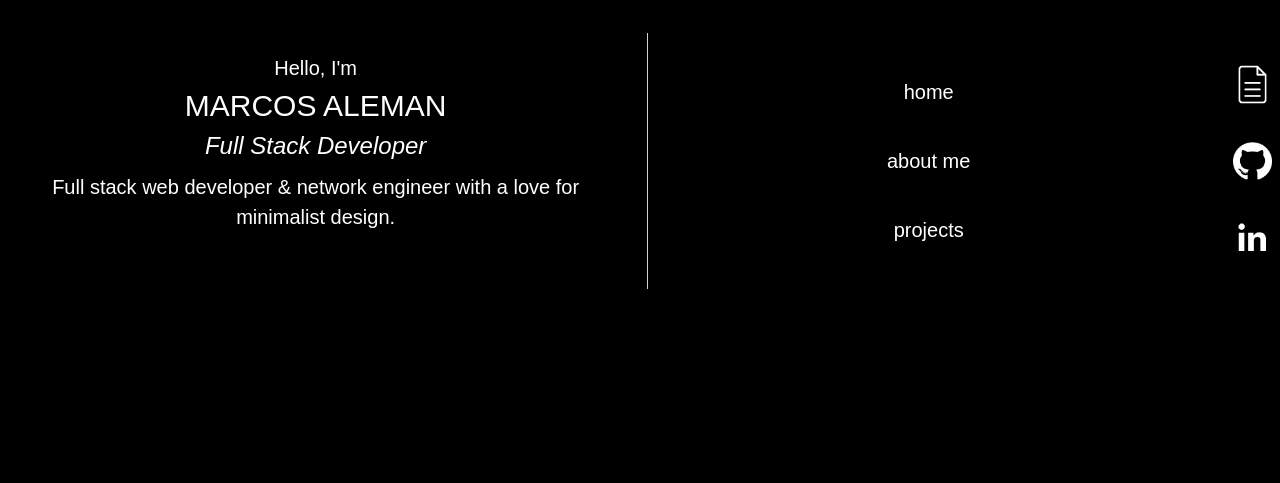
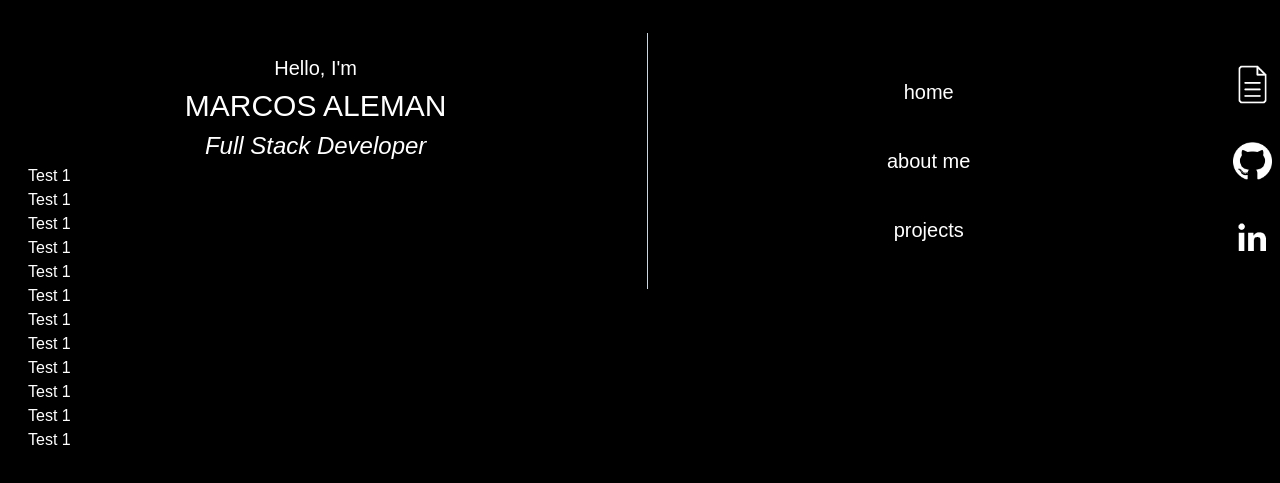
Before and after one commit to EruditeCoder/portfolio, a React (Create React App) app: page /projects in a window 1280 px wide. Shown: the part 159-642 px from the top of the page. Built offline with nearby package versions, Linux system fonts and the light colour scheme.

Commit message:
Added dummy text and made minor content changes

```diff
--- a/src/App.js
+++ b/src/App.js
@@ -1,18 +1,37 @@
 import React from 'react'
 import Home from './Views/Home'
+import About from './Views/About'
+import Projects from './Views/Projects'
 import List from './Components/List'
 import Links from './Components/Links'
+import {
+    BrowserRouter as Router,
+    Link,
+    Switch,
+    Route
+} from 'react-router-dom'
 
 function App() {
     return (
         <div className="mt-48 text-white">
+            <Router>
                 <div className="px-2">
 
                     <div className="flex h-64">
 
                         {/* Dynamic content */}
                         <div className="w-6/12 p-5">
+                            <Switch>
+                                <Route exact path="/">
                                     <Home />
+                                </Route>
+                                <Route exact path="/about-me">
+                                    <About />
+                                </Route>
+                                <Route exact path="/projects">
+                                    <Projects />
+                                </Route>
+                            </Switch>
                         </div>
 
                         {/* Divider */}
@@ -33,6 +52,7 @@ function App() {
                     </div>
 
                 </div>
+            </Router>
         </div>
     )
 }
--- a/src/Components/List.js
+++ b/src/Components/List.js
@@ -1,11 +1,27 @@
 import React from 'react'
+import {
+    BrowserRouter as Router,
+    Link
+} from 'react-router-dom'
 
 const List = () => {
     return (
         <ul className="text-xl text-center flex flex-col justify-between h-full pt-6 pb-6">
-            <li> home </li>
-            <li> about me </li>
-            <li> projects </li>
+            <li>
+                <Link to="/">
+                    home
+                </Link>
+            </li>
+            <li>
+                <Link to="/about-me">
+                    about me
+                </Link>
+            </li>
+            <li>
+                <Link to="/projects">
+                    projects
+                </Link>
+            </li>
         </ul>
     )
 }
--- a/src/Views/About.js
+++ b/src/Views/About.js
@@ -0,0 +1,22 @@
+import React from 'react'
+
+const About = () => {
+    return (
+        <div>
+            <h2 className="text-xl text-center"> Hello, I'm </h2>
+            <h1 className="text-3xl text-center"> MARCOS ALEMAN </h1>
+            <h2 className="text-2xl text-center italic"> Full Stack Developer </h2>
+            <p className="text-xl text-center pt-2"> Lorem ipsum dolor sit amet,
+            consectetur adipiscing elit, sed do eiusmod tempor incididunt ut labore
+            et dolore magna aliqua. Ut enim ad minim veniam, quis nostrud exercitation
+            ullamco laboris nisi ut aliquip ex ea commodo consequat.
+            </p>
+            <p className="text-xl text-center pt-2"> Duis aute irure
+            dolor in reprehenderit in voluptate velit esse cillum dolore eu fugiat
+            nulla pariatur.
+            </p>
+        </div>
+    )
+}
+
+export default About
--- a/src/Views/Projects.js
+++ b/src/Views/Projects.js
@@ -0,0 +1,27 @@
+import React from 'react'
+
+const Projects = () => {
+    return (
+        <div>
+            <h2 className="text-xl text-center"> Hello, I'm </h2>
+            <h1 className="text-3xl text-center"> MARCOS ALEMAN </h1>
+            <h2 className="text-2xl text-center italic"> Full Stack Developer </h2>
+            <ul>
+                <li>Test 1</li>
+                <li>Test 1</li>
+                <li>Test 1</li>
+                <li>Test 1</li>
+                <li>Test 1</li>
+                <li>Test 1</li>
+                <li>Test 1</li>
+                <li>Test 1</li>
+                <li>Test 1</li>
+                <li>Test 1</li>
+                <li>Test 1</li>
+                <li>Test 1</li>
+            </ul>
+        </div>
+    )
+}
+
+export default Projects
```
Also changed, not shown: src/logo.svg (deleted). Lines whose indentation alone changed are shown as unchanged.
